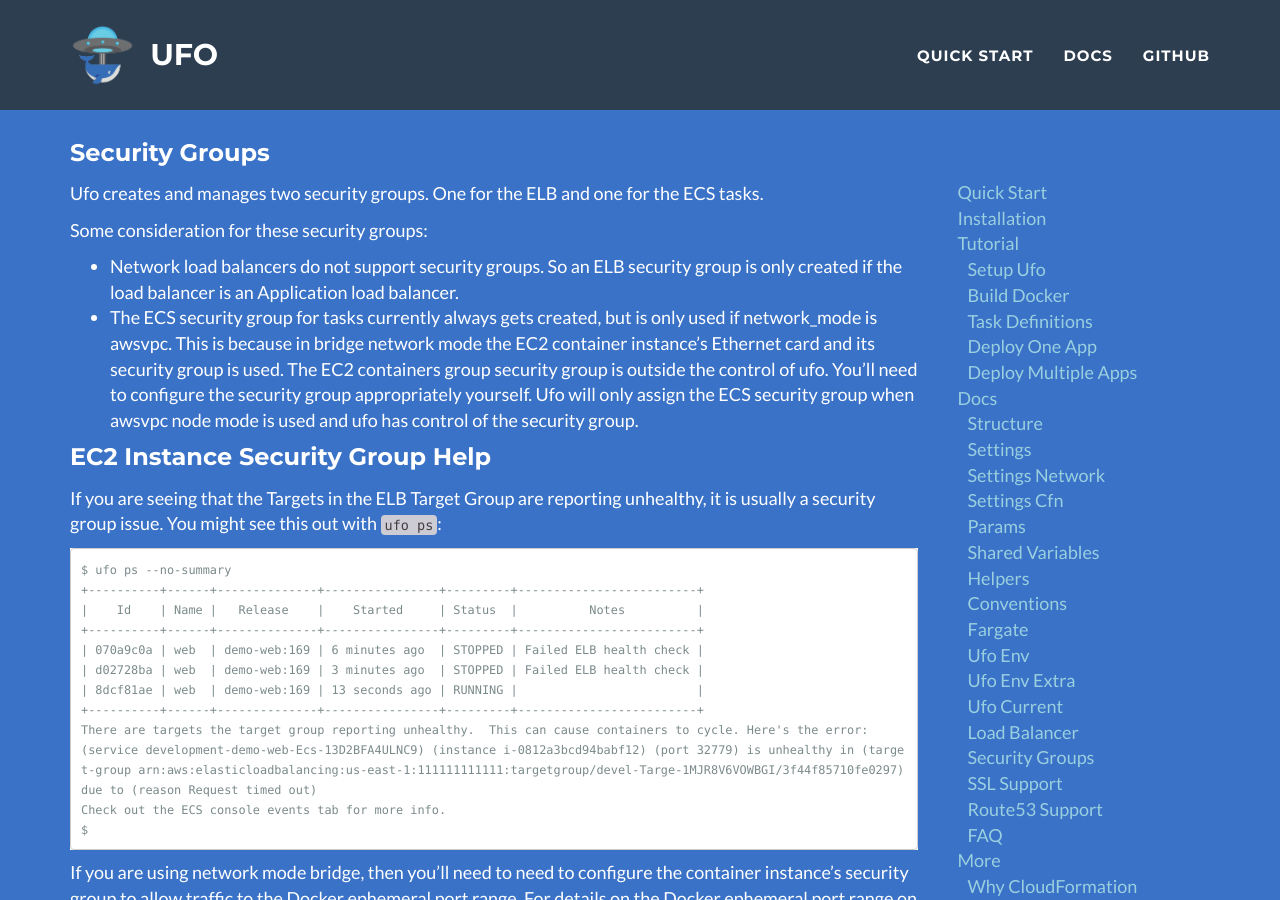
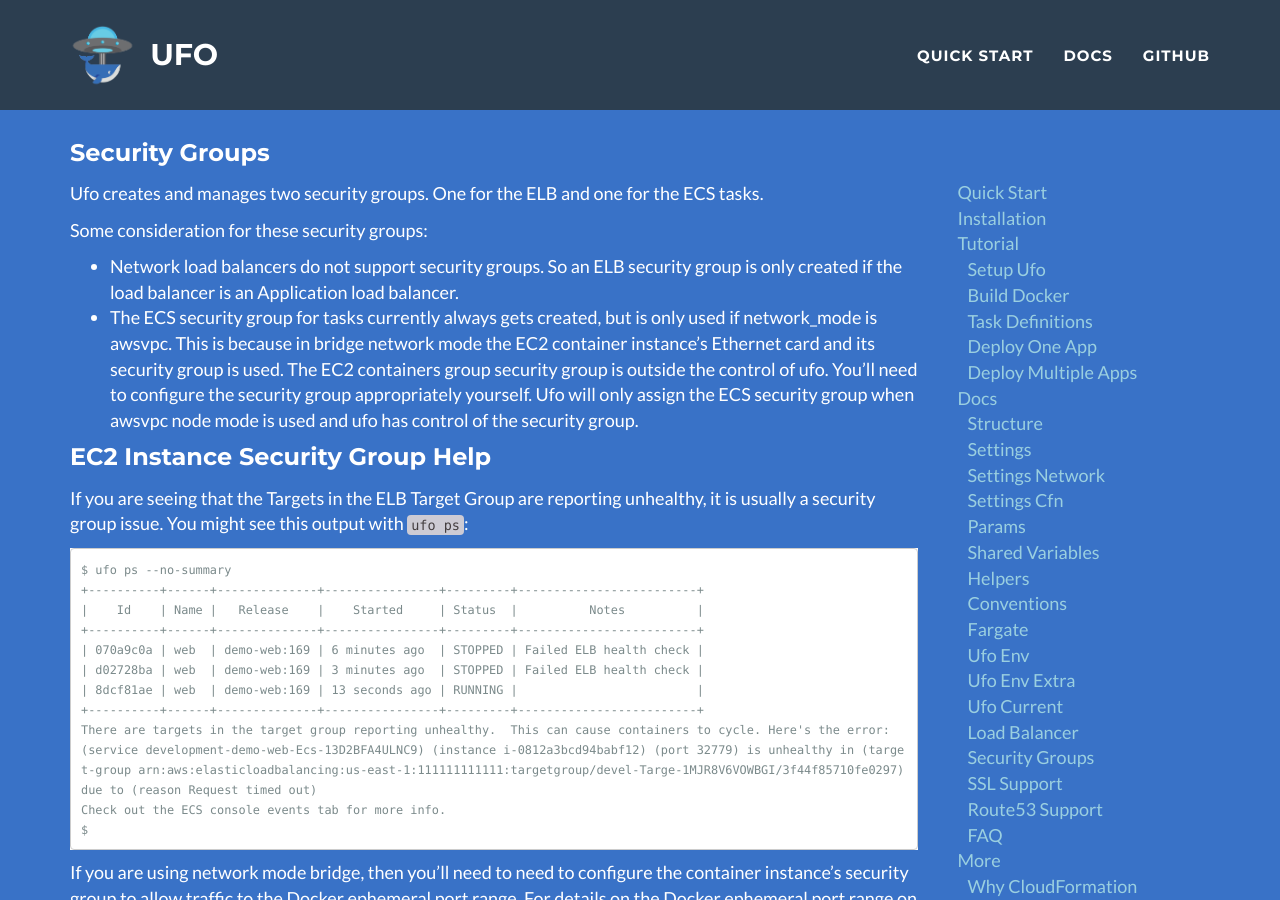
Before and after one commit to boltops-tools/ufo, a Jekyll site: the page built from docs/_docs/security-groups.md, in a window 1280 px wide and 900 px high. Built offline with Jekyll 4.4.1, drawn with Linux system fonts in a browser that asks for light colours.

Commit message:
update docs

```diff
--- a/docs/_docs/security-groups.md
+++ b/docs/_docs/security-groups.md
@@ -11,7 +11,7 @@ Some consideration for these security groups:
 
 ## EC2 Instance Security Group Help
 
-If you are seeing that the Targets in the ELB Target Group are reporting unhealthy, it is usually a security group issue.  You might see this out with `ufo ps`:
+If you are seeing that the Targets in the ELB Target Group are reporting unhealthy, it is usually a security group issue.  You might see this output with `ufo ps`:
 
     $ ufo ps --no-summary
     +----------+------+--------------+----------------+---------+-------------------------+
@@ -21,7 +21,7 @@ If you are seeing that the Targets in the ELB Target Group are reporting unhealt
     | d02728ba | web  | demo-web:169 | 3 minutes ago  | STOPPED | Failed ELB health check |
     | 8dcf81ae | web  | demo-web:169 | 13 seconds ago | RUNNING |                         |
     +----------+------+--------------+----------------+---------+-------------------------+
-    There are targets the target group reporting unhealthy.  This can cause containers to cycle. Here's the error:
+    There are targets in the target group reporting unhealthy.  This can cause containers to cycle. Here's the error:
     (service development-demo-web-Ecs-13D2BFA4ULNC9) (instance i-0812a3bcd94babf12) (port 32779) is unhealthy in (target-group arn:aws:elasticloadbalancing:us-east-1:111111111111:targetgroup/devel-Targe-1MJR8V6VOWBGI/3f44f85710fe0297) due to (reason Request timed out)
     Check out the ECS console events tab for more info.
     $
--- a/lib/ufo/ps.rb
+++ b/lib/ufo/ps.rb
@@ -56,7 +56,7 @@ module Ufo
       end
       return unless error_event
 
-      puts "There are targets the target group reporting unhealthy.  This can cause containers to cycle. Here's the error:"
+      puts "There are targets in the target group reporting unhealthy.  This can cause containers to cycle. Here's the error:"
       puts error_event.message.colorize(:red)
       puts "Check out the ECS console events tab for more info."
     end
```
Also changed, not shown: README.md.
